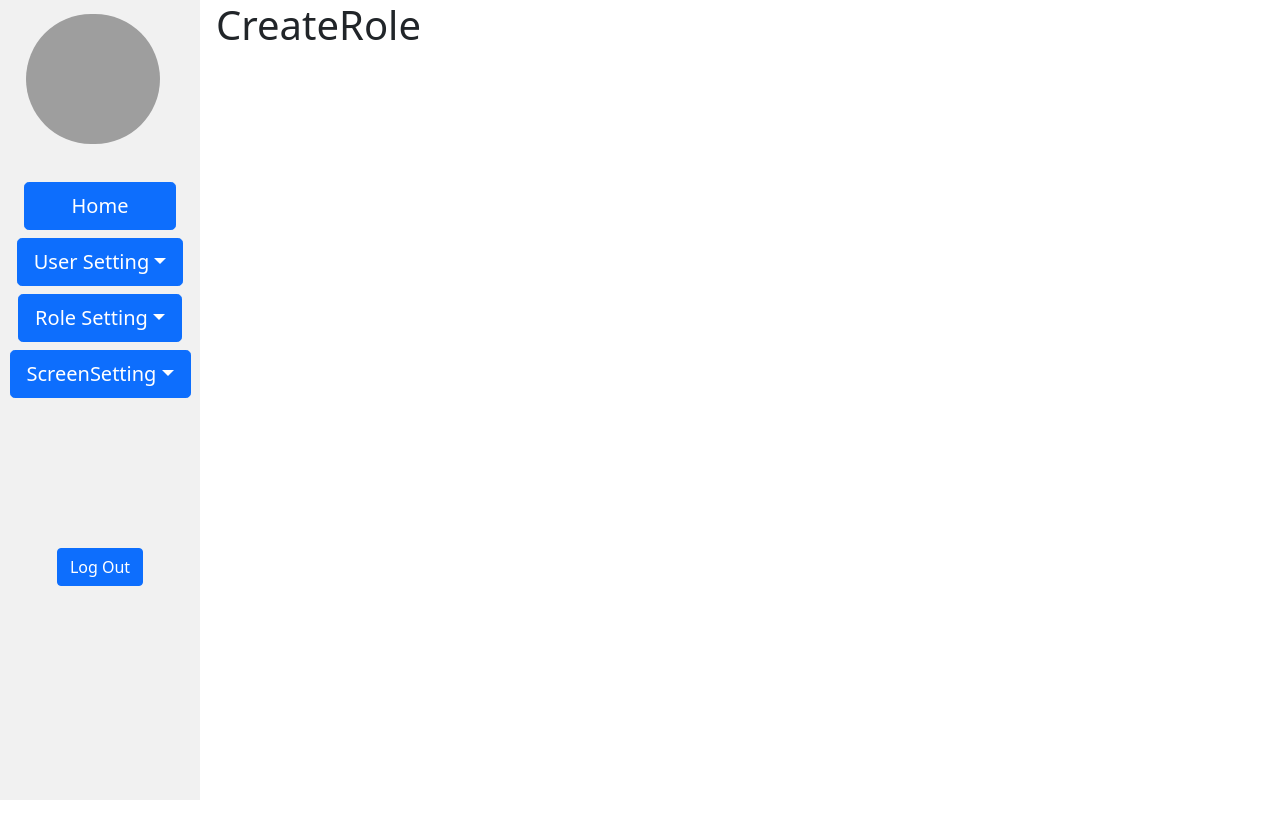
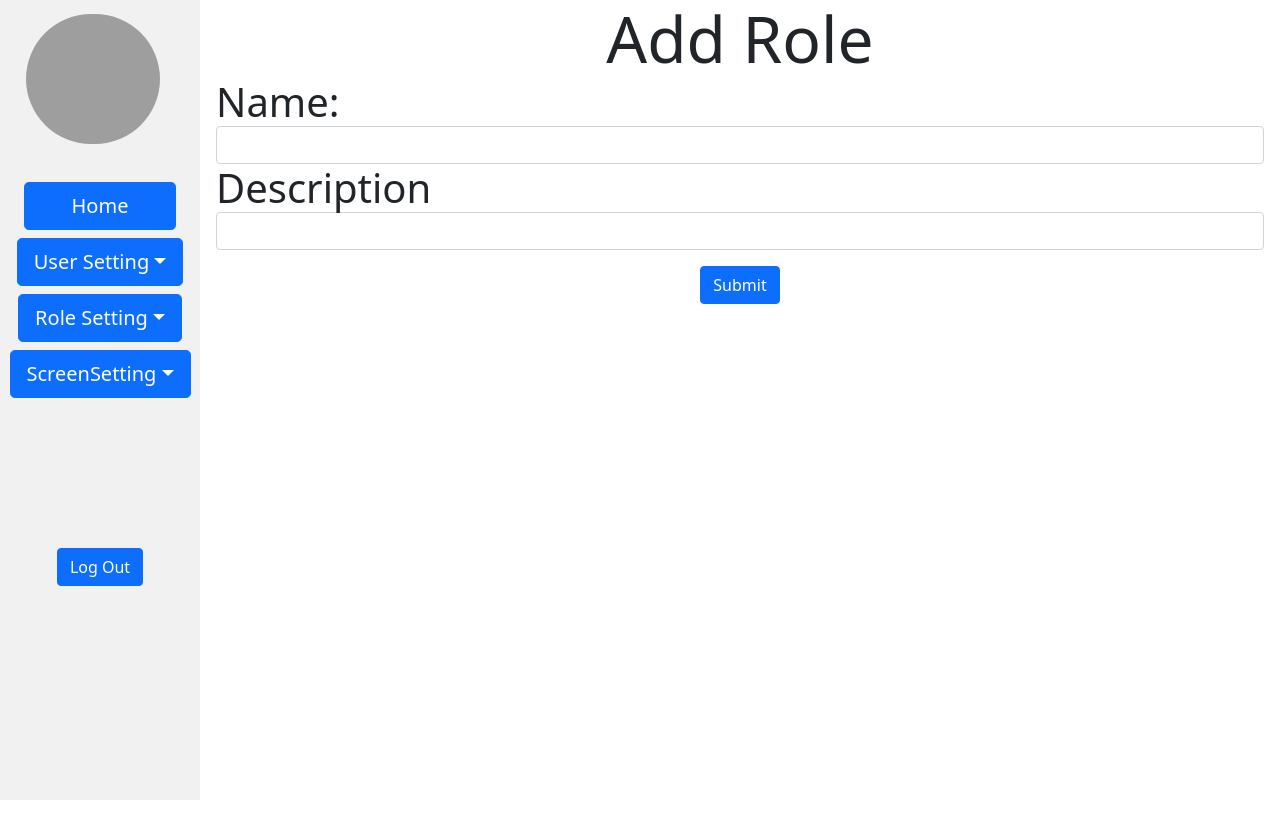
Before and after one commit to Satishmhj/authentication, a React (Create React App) app: page /dashboard/role/create in a window 1280 px wide. Shown: the top 838 px of the page. Built offline with nearby package versions, Linux system fonts and the light colour scheme; sample sign-in values are in the browser's storage; grey boxes are pictures that could not be loaded.

Commit message:
rolelist feat added

```diff
--- a/src/components/Dashboard/Role/CreateRole.js
+++ b/src/components/Dashboard/Role/CreateRole.js
@@ -1,9 +1,73 @@
+import { Formik } from "formik";
 import React from "react";
 
 const CreateRole = () => {
   return (
     <>
-      <h1>CreateRole</h1>
+      <Formik
+        initialValues={{ name: "", description: "" }}
+        validate={(values) => {
+          const errors = {};
+          if (!values.name) {
+            errors.name = "Required";
+          }
+          return errors;
+        }}
+        onSubmit={(values, { setSubmitting }) => {
+          console.log(values);
+
+          // dispatch(screenCreate(values));
+          // navigating();
+          // dispatch(screenApi());
+        }}
+      >
+        {({
+          values,
+          errors,
+          touched,
+          handleChange,
+          handleBlur,
+          handleSubmit,
+          isSubmitting,
+          /* and other goodies */
+        }) => (
+          <form onSubmit={handleSubmit}>
+            <div className="d-flex justify-content-center">
+              <b className="display-3">Add Role</b>
+            </div>
+            <div>
+              <b className="display-6">Name: </b>
+              <input
+                type="text"
+                name="name"
+                onChange={handleChange}
+                onBlur={handleBlur}
+                value={values.name}
+                className="form-control"
+              />
+              {errors.name && touched.name && errors.name}
+            </div>
+
+            <div>
+              <b className="display-6">Description</b>
+              <input
+                type="text"
+                name="description"
+                onChange={handleChange}
+                onBlur={handleBlur}
+                value={values.description}
+                className="form-control"
+              />
+              {errors.description && touched.description && errors.description}
+            </div>
+            <div className="d-flex justify-content-center">
+              <button type="submit" className="btn btn-primary mt-3">
+                Submit
+              </button>
+            </div>
+          </form>
+        )}
+      </Formik>
     </>
   );
 };
--- a/src/components/Dashboard/Role/RoleList.js
+++ b/src/components/Dashboard/Role/RoleList.js
@@ -1,9 +1,70 @@
-import React from 'react'
+import React, { useEffect } from "react";
+import { useDispatch, useSelector } from "react-redux";
+import { roleApi } from "../../Redux/Action/RoleApiAction";
 
 const RoleList = () => {
+  let dispatch = useDispatch();
+
+  const roles = useSelector((state) => state.role.roles);
+
+  useEffect(() => {
+    dispatch(roleApi());
+  }, []);
   return (
-    <h1>RoleList</h1>
-  )
-}
+    <>
+      {/* {screenModal && (
+        <ScreenEditModal
+          setScreenModal={setScreenModal}
+          screenModal={screenModal}
+          data={data}
+        />
+      )} */}
+      <table class="table">
+        <thead>
+          <tr>
+            <th scope="col">S.N</th>
+            <th scope="col">Role Name</th>
+            <th scope="col">Description</th>
+            <th scope="col">Action</th>
+          </tr>
+        </thead>
+        <tbody>
+          {roles?.map((item) => {
+            const { createdAt, description, id, name, updateAt } = item;
 
-export default RoleList
+            return (
+              <tr>
+                <th scope="row">{id}</th>
+                <td>{name}</td>
+                <td>{description}</td>
+                <td>
+                  <div className="d-flex justify-content-evenly">
+                    <i
+                      class="bi bi-pencil-square"
+                      // onClick={() => {
+                      //   setScreenModal(true);
+                      //   setData(item);
+                      // }}
+                    ></i>
+                    <i
+                      class="bi bi-trash"
+                      // onClick={() => {
+                      //   dispatch(deleteScreen(id));
+                      //   setTimeout(() => {
+                      //     dispatch(screenApi());
+                      //   }, 2000);
+                      // }}
+                    ></i>
+                    <i class="bi bi-gear-fill"></i>
+                  </div>
+                </td>
+              </tr>
+            );
+          })}
+        </tbody>
+      </table>
+    </>
+  );
+};
+
+export default RoleList;
--- a/src/components/Dashboard/Screen/ScreenEditModal.js
+++ b/src/components/Dashboard/Screen/ScreenEditModal.js
@@ -1,8 +1,15 @@
 import { Formik } from "formik";
 import React from "react";
+import { useDispatch } from "react-redux";
+import { useNavigate } from "react-router";
+import { updateScreen } from "../../Redux/Action/ScreenApiAction";
 
 const ScreenEditModal = (props) => {
   const { setScreenModal, screenModal, data } = props;
+
+  let dispatch = useDispatch();
+  let navigate =useNavigate()
+
   return (
     <div>
       <div
@@ -53,9 +60,10 @@ const ScreenEditModal = (props) => {
                     return errors;
                   }}
                   onSubmit={(values, { setSubmitting }) => {
-                    // dispatch(updateUser(pass.id, values));
-                    // setEdit(false);
-                    alert("submitted", values)
+                    dispatch(updateScreen(data.id, values));
+                    setScreenModal(false);
+                    // alert("submitted");
+
                   }}
                 >
                   {({
--- a/src/components/Dashboard/Screen/ScreenList.js
+++ b/src/components/Dashboard/Screen/ScreenList.js
@@ -31,7 +31,7 @@ const ScreenList = () => {
         <thead>
           <tr>
             <th scope="col">S.N</th>
-            <th scope="col">Role Name</th>
+            <th scope="col">Screen Name</th>
             <th scope="col">Description</th>
             <th scope="col">Action</th>
           </tr>
--- /dev/null
+++ b/src/components/Redux/Action/RoleApiAction.js
@@ -0,0 +1,14 @@
+import { Api } from "../../../Api";
+import { ROLE_API } from "../Constant";
+
+export const roleApi = () => async (dispatch) => {
+  let res = await Api("roles", "GET", null);
+
+  if (!res.success) {
+    alert(res.message);
+  }
+  dispatch({
+    type: ROLE_API,
+    payload: res.data,
+  });
+};
--- a/src/components/Redux/Action/ScreenApiAction.js
+++ b/src/components/Redux/Action/ScreenApiAction.js
@@ -1,5 +1,5 @@
 import { Api } from "../../../Api";
-import { DELETE_SCREEN, SCREEN_API } from "../Constant";
+import { DELETE_SCREEN, SCREEN_API, UPDATE_SCREEN } from "../Constant";
 
 export const screenApi = () => async (dispatch) => {
   let res = await Api("screens", "GET", null);
@@ -34,3 +34,15 @@ export const deleteScreen = (id) => async (dispatch) => {
     // payload: res.data,
   });
 };
+export const updateScreen = (id, data) => async (dispatch) => {
+  let res = await Api(`screens/${id}`, "PUT", data);
+
+  if (!res.success) {
+    alert(res.message);
+  } else {
+    dispatch(screenApi());
+  }
+  dispatch({
+    type: UPDATE_SCREEN,
+  });
+};
--- a/src/components/Redux/Constant.js
+++ b/src/components/Redux/Constant.js
@@ -6,4 +6,9 @@ export const UPDATE_USER = 'UPDATE_USER';
 export const SCREEN_API = 'SCREEN_API';
 export const CREATE_SCREEN = 'CREATE_SCREEN';
 export const DELETE_SCREEN = 'DELETE_SCREEN';
-export const UPDATE_UPDATE = 'UPDATE_UPDATE';
+export const UPDATE_SCREEN = 'UPDATE_SCREEN';
+
+export const ROLE_API = 'ROLE_API';
+export const CREATE_ROLE = 'CREATE_ROLE';
+export const DELETE_ROLE = 'DELETE_ROLE';
+export const UPDATE_ROLE = 'UPDATE_ROLE';
--- /dev/null
+++ b/src/components/Redux/Reducer/RoleReducer.js
@@ -0,0 +1,20 @@
+import { ROLE_API } from "../Constant";
+
+const INITIAL_STATE = {
+  roles: [],
+};
+
+const fetchRoleApiReducer = (state = INITIAL_STATE, action) => {
+  switch (action.type) {
+    case ROLE_API:
+      return {
+        ...state,
+        roles: action.payload,
+      };
+
+    default:
+      return state;
+  }
+};
+
+export default fetchRoleApiReducer;
--- a/src/components/Redux/Reducer/ScreenReducer.js
+++ b/src/components/Redux/Reducer/ScreenReducer.js
@@ -1,4 +1,9 @@
-import { CREATE_SCREEN, DELETE_SCREEN, SCREEN_API } from "../Constant";
+import {
+  CREATE_SCREEN,
+  DELETE_SCREEN,
+  SCREEN_API,
+  UPDATE_SCREEN,
+} from "../Constant";
 
 const INITIAL_STATE = {
   screens: [],
@@ -21,6 +26,11 @@ const fetchScreenApiReducer = (state = INITIAL_STATE, action) => {
         ...state,
         // screens: action.payload,
       };
+    case UPDATE_SCREEN:
+      return {
+        ...state,
+        // screens: action.payload,
+      };
 
     default:
       return state;
--- a/src/components/Redux/RootReducer.js
+++ b/src/components/Redux/RootReducer.js
@@ -2,10 +2,12 @@ import { combineReducers } from "redux";
 
 import fetchUserApiReducer from "./Reducer/UserApiReducer";
 import fetchScreenApiReducer from "./Reducer/ScreenReducer";
+import fetchRoleApiReducer from "./Reducer/RoleReducer";
 
 const rootReducer = combineReducers({
   user: fetchUserApiReducer,
   screen: fetchScreenApiReducer,
+  role: fetchRoleApiReducer,
 });
 
 export default rootReducer;
```
